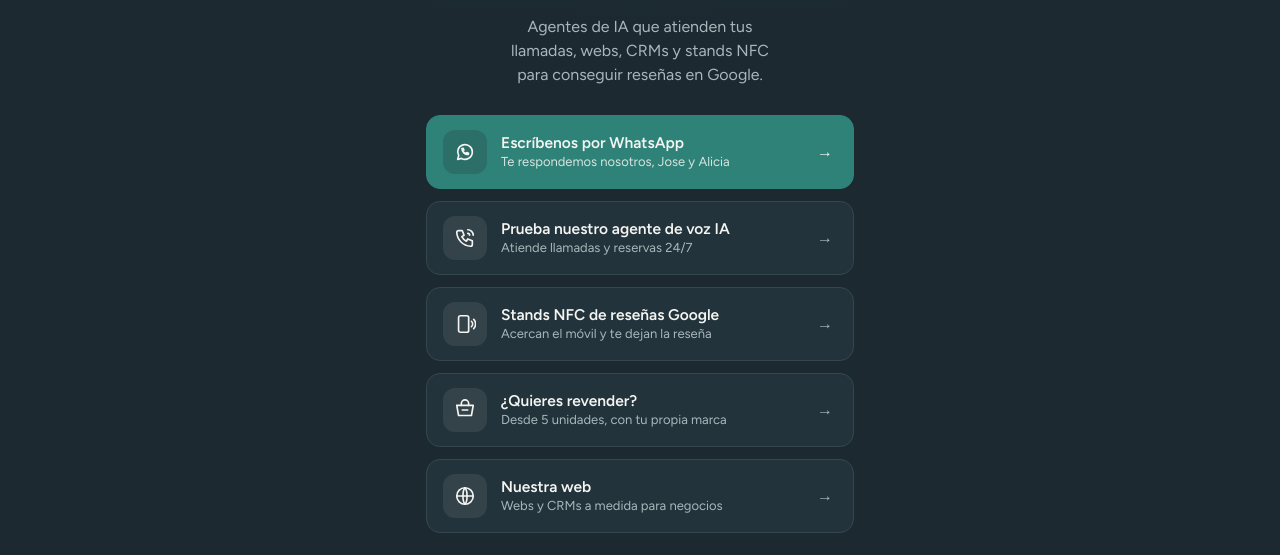
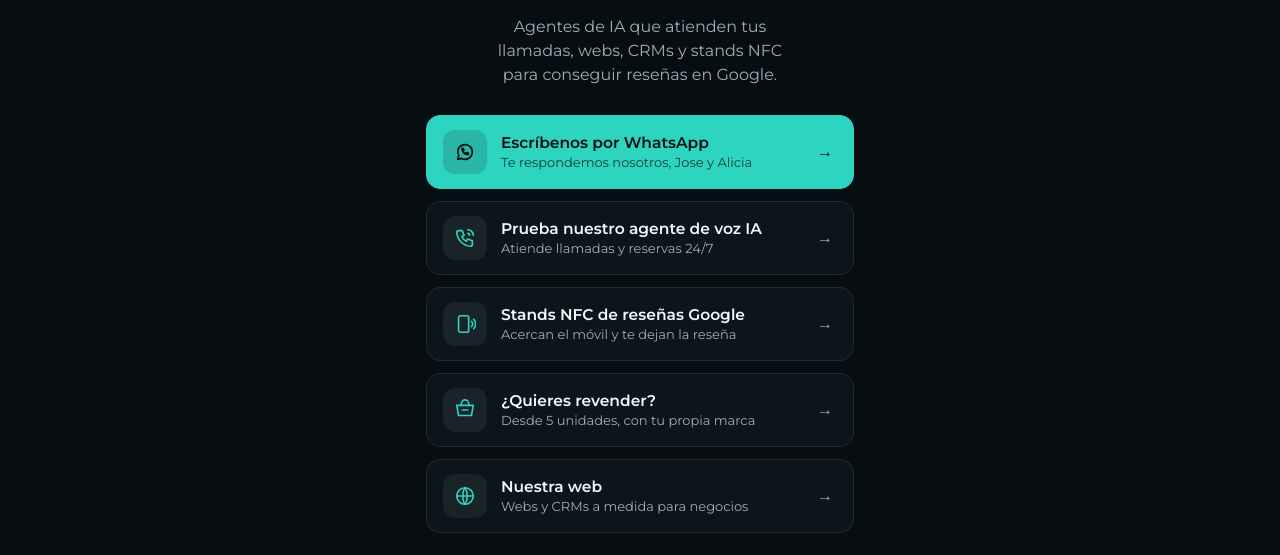
Before and after one commit to alicihernandezzz-netizen/kairos-web, a plain HTML site: page index.html in a window 1280 px wide. Shown: the part 223-778 px from the top of the page. Drawn offline with Linux system fonts and the light colour scheme.

Commit message:
Paleta oficial del isotipo (#070D11, #2DD4BF, #38BDF8) y fuente Montserrat

```diff
--- a/index.html
+++ b/index.html
@@ -13,20 +13,22 @@
 <link rel="apple-touch-icon" href="img/apple-touch-icon.png">
 <link rel="preconnect" href="https://fonts.googleapis.com">
 <link rel="preconnect" href="https://fonts.gstatic.com" crossorigin>
-<link rel="stylesheet" href="https://fonts.googleapis.com/css2?family=Archivo:wdth,wght@100..125,500..800&family=Figtree:wght@400;500;600&display=swap">
+<link rel="stylesheet" href="https://fonts.googleapis.com/css2?family=Montserrat:wght@400;500;600;700;800&display=swap">
 <style>
 /* Layout: one centred column on the brand's slate ground — identity, a short promise, then the links as full-width rows. */
 :root {
-  --bg: #1C2930;
-  --surface: #23333B;
-  --surface-hover: #2A3D46;
-  --ink: #F4F5F2;
-  --muted: #A9B7BB;
-  --line: #34474F;
-  --accent: #2F8278;
-  --accent-bright: #45A597;
-  --font-display: "Archivo", "Helvetica Neue", Arial, sans-serif;
-  --font-body: "Figtree", "Segoe UI", system-ui, sans-serif;
+  /* Paleta oficial de Kairos (colores del isotipo del águila) */
+  --bg: #070D11;
+  --surface: #0B151B;
+  --surface-hover: #112029;
+  --ink: #F4F8FA;
+  --muted: #9CB0BA;
+  --line: #1B2C35;
+  --accent: #2DD4BF;
+  --accent-bright: #38BDF8;
+  --on-accent: #070D11;
+  --font-display: "Montserrat", "Helvetica Neue", Arial, sans-serif;
+  --font-body: "Montserrat", "Segoe UI", system-ui, sans-serif;
   color-scheme: dark;
 }
 * { box-sizing: border-box; }
@@ -34,7 +36,7 @@
 body {
   margin: 0;
   background:
-    radial-gradient(120% 60% at 50% -10%, rgba(47,130,120,.28), transparent 60%),
+    radial-gradient(120% 60% at 50% -10%, rgba(45,212,191,.16), transparent 60%),
     var(--bg);
   color: var(--ink);
   font-family: var(--font-body);
@@ -74,17 +76,17 @@
 }
 .link:hover { background: var(--surface-hover); border-color: var(--accent); transform: translateY(-1px); }
 .link:focus-visible { outline: 2px solid var(--accent-bright); outline-offset: 3px; }
-.link.primary { background: var(--accent); border-color: var(--accent); }
-.link.primary:hover { background: var(--accent-bright); border-color: var(--accent-bright); }
-.link .ico { width: 44px; height: 44px; border-radius: 12px; display: grid; place-items: center; background: rgba(244,245,242,.08); }
-.link.primary .ico { background: rgba(28,41,48,.22); }
+.link.primary { background: var(--accent); border-color: var(--accent); color: var(--on-accent); }
+.link.primary:hover { background: #5EE3D1; border-color: #5EE3D1; }
+.link .ico { width: 44px; height: 44px; border-radius: 12px; display: grid; place-items: center; background: rgba(244,248,250,.06); color: var(--accent); }
+.link.primary .ico { background: rgba(7,13,17,.14); color: var(--on-accent); }
 .link svg { width: 22px; height: 22px; }
 .link .txt { min-width: 0; display: grid; gap: 2px; }
 .link b { font-weight: 600; font-size: 15.5px; line-height: 1.25; }
 .link small { color: var(--muted); font-size: 13px; line-height: 1.3; }
-.link.primary small { color: rgba(244,245,242,.85); }
+.link.primary small { color: rgba(7,13,17,.75); }
 .link .arrow { color: var(--muted); }
-.link.primary .arrow { color: var(--ink); }
+.link.primary .arrow { color: var(--on-accent); }
 
 .social { display: flex; justify-content: center; gap: 12px; }
 .social a {
--- a/styles.css
+++ b/styles.css
@@ -1,18 +1,20 @@
 /* Estilos compartidos de las páginas de Kairo's (stands-nfc.html y reventa.html).
    Para cambiar un color en todas las páginas a la vez, cámbialo solo aquí arriba. */
 :root {
-  --fondo: #1C2930;        /* azul pizarra de la marca */
-  --fondo-claro: #F4F5F2;  /* blanco roto de la marca */
-  --tarjeta: #23333B;
-  --texto: #F4F5F2;
-  --texto-oscuro: #1C2930;
-  --gris: #A9B7BB;
-  --gris-oscuro: #5B6A70;
-  --linea: #34474F;
-  --acento: #2F8278;       /* verde azulado de la marca */
-  --acento-claro: #45A597;
-  --fuente-titulos: "Archivo", "Helvetica Neue", Arial, sans-serif;
-  --fuente-texto: "Figtree", "Segoe UI", system-ui, sans-serif;
+  /* Paleta oficial de Kairos: los colores del isotipo del águila */
+  --fondo: #070D11;        /* fondo casi negro */
+  --fondo-claro: #F4F8FA;  /* blanco suave para secciones claras */
+  --tarjeta: #0B151B;      /* superficies */
+  --texto: #F4F8FA;
+  --texto-oscuro: #070D11;
+  --gris: #9CB0BA;
+  --gris-oscuro: #4E6470;
+  --linea: #1B2C35;
+  --acento: #2DD4BF;       /* turquesa del águila */
+  --acento-claro: #38BDF8; /* cian del ojo */
+  --acento-oscuro: #0F8F80; /* turquesa legible sobre fondo claro */
+  --fuente-titulos: "Montserrat", "Helvetica Neue", Arial, sans-serif;
+  --fuente-texto: "Montserrat", "Segoe UI", system-ui, sans-serif;
   color-scheme: dark;
 }
 * { box-sizing: border-box; }
@@ -41,7 +43,7 @@
 .volver:hover { color: var(--texto); }
 
 /* Portada de la página */
-.portada { padding-block: 56px 64px; background: radial-gradient(90% 70% at 85% 10%, rgba(47,130,120,.28), transparent 60%); }
+.portada { padding-block: 56px 64px; background: radial-gradient(90% 70% at 85% 10%, rgba(45,212,191,.14), transparent 60%); }
 .portada .contenedor { display: grid; grid-template-columns: 1.1fr .9fr; gap: 48px; align-items: center; }
 .etiqueta { display: inline-block; font-size: 12.5px; font-weight: 600; letter-spacing: .16em; text-transform: uppercase; color: var(--acento-claro); margin-bottom: 14px; }
 h1 { font-family: var(--fuente-titulos); font-weight: 800; font-size: clamp(34px, 5.4vw, 56px); line-height: 1.04; margin: 0 0 18px; letter-spacing: -.015em; text-wrap: balance; }
@@ -52,9 +54,9 @@
 
 /* Botones */
 .botones { display: flex; flex-wrap: wrap; gap: 12px; }
-.boton { display: inline-flex; align-items: center; gap: 10px; padding: 14px 22px; border-radius: 12px; font-weight: 600; text-decoration: none; background: var(--acento); color: var(--texto); border: 1px solid var(--acento); transition: background .2s ease; }
-.boton:hover { background: var(--acento-claro); border-color: var(--acento-claro); }
-.boton.secundario { background: transparent; border-color: var(--linea); }
+.boton { display: inline-flex; align-items: center; gap: 10px; padding: 14px 22px; border-radius: 12px; font-weight: 600; text-decoration: none; background: var(--acento); color: var(--texto-oscuro); border: 1px solid var(--acento); transition: background .2s ease; }
+.boton:hover { background: #5EE3D1; border-color: #5EE3D1; }
+.boton.secundario { background: transparent; border-color: var(--linea); color: var(--texto); }
 .boton.secundario:hover { border-color: var(--acento); background: transparent; }
 .boton:focus-visible, .volver:focus-visible, .marca:focus-visible { outline: 2px solid var(--acento-claro); outline-offset: 3px; }
 
@@ -66,8 +68,8 @@
 .gris { color: var(--gris); }
 
 .pasos { display: grid; grid-template-columns: repeat(3, minmax(0, 1fr)); gap: 20px; }
-.paso { padding: 24px; border-radius: 16px; background: #FFFFFF; border: 1px solid #DDE2DE; }
-.paso .num { font-family: var(--fuente-titulos); font-weight: 800; font-size: 15px; color: var(--acento); margin-bottom: 10px; display: block; letter-spacing: .08em; }
+.paso { padding: 24px; border-radius: 16px; background: #FFFFFF; border: 1px solid #DCE5E9; }
+.paso .num { font-family: var(--fuente-titulos); font-weight: 800; font-size: 15px; color: var(--acento-oscuro); margin-bottom: 10px; display: block; letter-spacing: .08em; }
 .paso p { margin: 0; color: var(--gris-oscuro); }
 
 .dos-columnas { display: grid; grid-template-columns: .9fr 1.1fr; gap: 48px; align-items: center; }
@@ -86,7 +88,7 @@
 summary:focus-visible { outline: 2px solid var(--acento-claro); outline-offset: 3px; }
 details p { margin: 10px 0 0; color: var(--gris); }
 
-.llamada { text-align: center; padding-block: 72px; background: radial-gradient(70% 90% at 50% 100%, rgba(47,130,120,.3), transparent 70%); }
+.llamada { text-align: center; padding-block: 72px; background: radial-gradient(70% 90% at 50% 100%, rgba(45,212,191,.16), transparent 70%); }
 .llamada .entradilla { margin-inline: auto; }
 .llamada .botones { justify-content: center; }
 
```
Also changed, not shown: reventa.html (+1 -1 lines), stands-nfc.html (+1 -1 lines).
